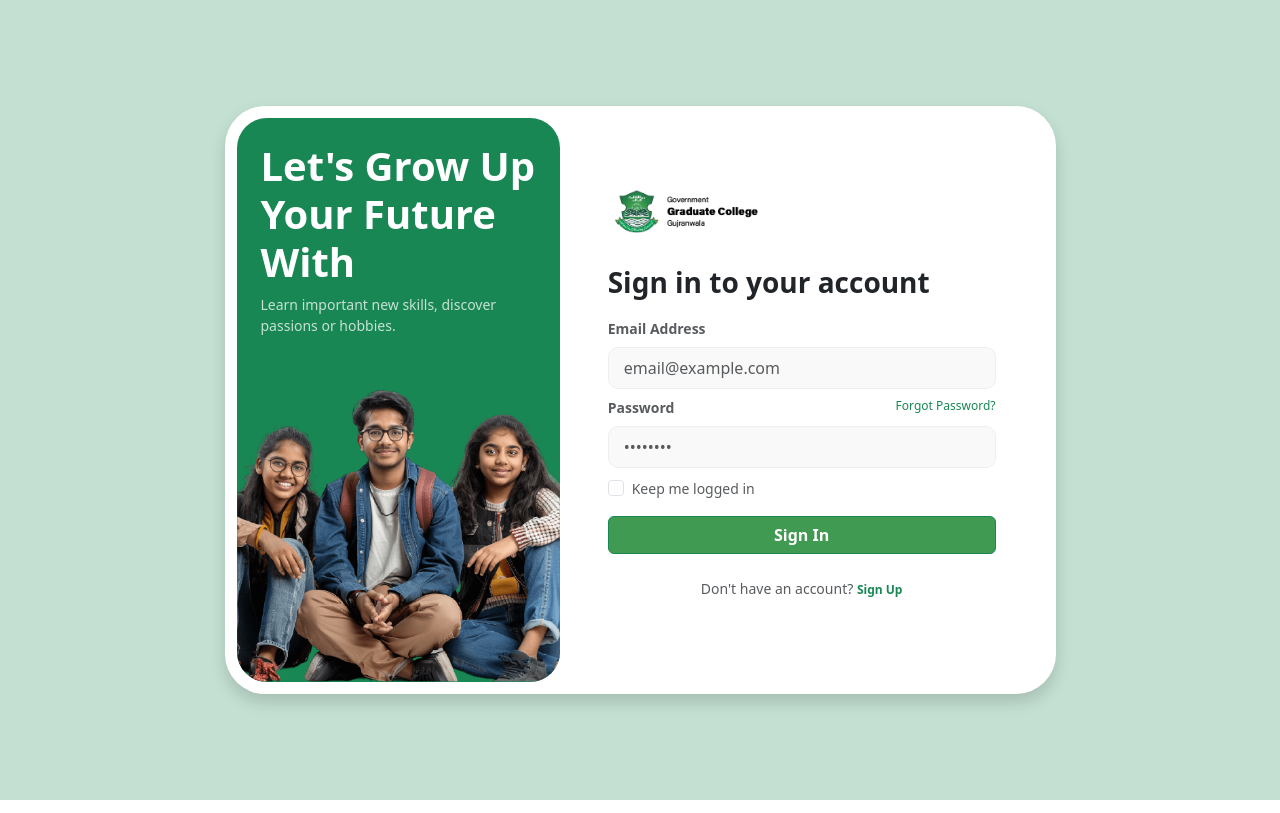
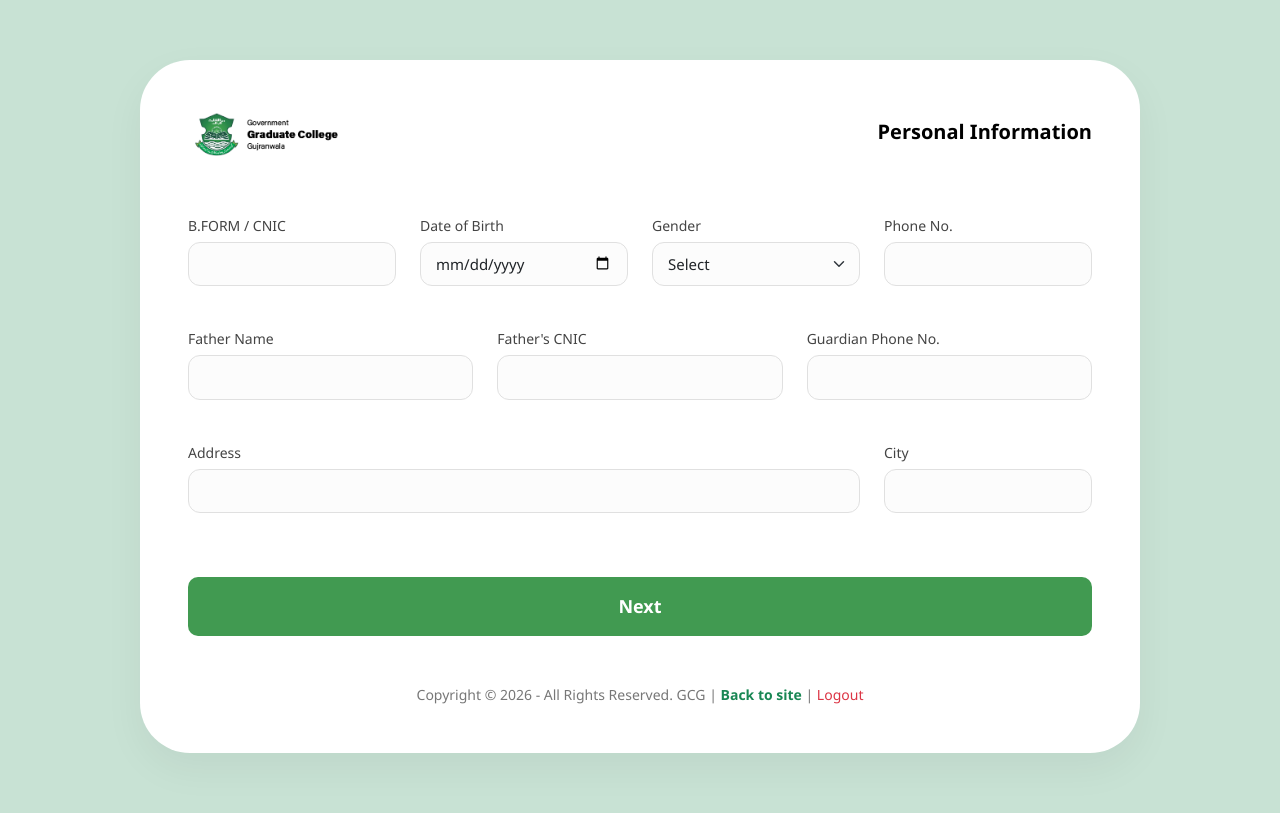
Before and after one commit to mahnooradnan491-boop/gcg, a React app in the folder frontend/: page /admission in a window 1280 px wide. Before the commit this address led to /login. Built offline with nearby package versions, Linux system fonts and the light colour scheme; sample sign-in values are in the browser's storage; the HTML template or start-up script is replaced by a standard one.

Commit message:
Authentication Done

```diff
--- a/frontend/src/components/protectedroutes.jsx
+++ b/frontend/src/components/protectedroutes.jsx
@@ -1,11 +1,11 @@
 import { Navigate } from 'react-router-dom'
 
 const ProtectedRoute = ({ children }) => {
-    const token = localStorage.getItem('token')
-    if (!token) {
+    const user = JSON.parse(localStorage.getItem("user"))
+    if (!user) {
         return <Navigate to="/login" />
     }
-    return children;
+    return children
 }
 
 export default ProtectedRoute
--- a/frontend/src/main.jsx
+++ b/frontend/src/main.jsx
@@ -45,7 +45,7 @@ createRoot(document.getElementById('root')).render(
         <Route path="/register" element={<Register />} />
 
         {/* Admin Routes */}
-        <Route path="/admin" element={<Admin />} />
+        <Route path="/admin" element={<LoginAdmin />} />
         <Route path="/admin/contact" element={<ContactQuery />} />
         <Route path="/admin/news" element={<NewsManagement />} />
         <Route path="/admin/admissionInfo" element={<AdmissionInfo />} />
@@ -53,7 +53,7 @@ createRoot(document.getElementById('root')).render(
         <Route path="/admin/event" element={<EventManagement />} />
         <Route path="/admin/timetable" element={<timetable />} />
         <Route path="/admin/event" element={<achievement />} />
-        <Route path="/admin/loginAdmin" element={<LoginAdmin />} />
+        <Route path="/admin/dashboard" element={<Admin />} />
 
 
       </Routes>
--- a/frontend/src/views/admin/NewsManagement.jsx
+++ b/frontend/src/views/admin/NewsManagement.jsx
@@ -3,17 +3,7 @@ import './Admin.css'
 function NewsManagement() {
     const [activeTab, setActiveTab] = useState('news');
 
-    const [newsData, setNewsData] = useState({
-        postedBy: '',
-        date: '',
-        category: '',
-        title: '',
-        description: ''
-    })
-    const handleChange = (e) => {
-        const { name, value } = e.target;
-        setNewsData({ ...newsData, [name]: value });
-    };
+    // use single state
 
     const handlePublish = (e) => {
         e.preventDefault();
--- a/frontend/src/views/admission.jsx
+++ b/frontend/src/views/admission.jsx
@@ -1,17 +1,32 @@
 import React, { useState } from 'react'
 import './admission.css'
 import axios from 'axios'
+import { Link, useNavigate } from 'react-router'
+import api from '../api.js'
 
 function Admission() {
+  const navigate = useNavigate()
   const [step, setStep] = useState(1)
-
-
   const [matricFile, setMatricFile] = useState(null)
   const [interFile, setInterFile] = useState(null)
+
+  // use states here
 
   const handleNext = (e) => {
     e.preventDefault()
     setStep(step + 1)
+  }
+
+  const logout = async () => {
+    try {
+      const res = await api.get('/logout')
+      if (res.data.message == 'logout') {
+        localStorage.removeItem('user')
+        navigate('/login')
+      }
+    } catch (error) {
+      alert(error.message)
+    }
   }
 
   const handleSubmit = async (e) => {
@@ -106,7 +121,7 @@ function Admission() {
           )}
         </form>
         <div className="text-center mt-5 text-muted" style={{ fontSize: '14px' }}>
-          Copyright © 2026 - All Rights Reserved. GCG | <a href="/" className="text-success text-decoration-none">Back to site</a>
+          Copyright © 2026 - All Rights Reserved. GCG | <Link to="/" className="text-success text-decoration-none">Back to site</Link> | <button className='border-0 bg-white text-danger' onClick={logout}>Logout</button>
         </div>
       </div>
     </div>
--- a/frontend/src/views/login.jsx
+++ b/frontend/src/views/login.jsx
@@ -1,6 +1,6 @@
 import { Link, useNavigate } from 'react-router-dom'
 import './login.css'
-import { useState } from 'react';
+import { useEffect, useState } from 'react';
 import axios from 'axios'
 import api from '../api';
 
@@ -9,13 +9,21 @@ function Login() {
     const [email, setEmail] = useState('')
     const [password, setPassword] = useState('')
     const [message, setMessage] = useState('')
+    const [disable, setDisable] = useState(false)
+
+    useEffect(() => {
+        if (localStorage.getItem('user')) {
+            navigate('/admission')
+        }
+    }, [])
 
     const handleSubmit = async (e) => {
         e.preventDefault()
+        setDisable(true)
         try {
             const res = await api.post('http://localhost:3000/api/login', { email, password })
             if (res.data.message == 'Login Successful') {
-                localStorage.setItem('token', res.data.token)
+                localStorage.setItem("user", JSON.stringify(res.data.info))
                 navigate('/admission')
             } else {
                 setMessage(res.data.message)
@@ -66,12 +74,13 @@ function Login() {
                                         <input className="form-check-input" type="checkbox" id="check" />
                                         <label className="form-check-label small text-muted" htmlFor="check">Keep me logged in</label>
                                     </div>
-                                    <button type="submit" className="btn btn-success w-100 fw-bold">Sign In</button>
+                                    <button type="submit" className="btn btn-success w-100 fw-bold" disabled={disable}>Sign In</button>
                                 </form>
-                                <div className="mt-4 text-center">
-                                    <p className="small text-muted">
+                                <div className="mt-4 text-center small text-muted">
+                                    <p>
                                         Don't have an account? <Link to="/register" className="forgot-link fw-bold">Sign Up</Link>
                                     </p>
+                                    Copyright © 2026 - All Rights Reserved. GCG <br /> <Link to="/" className="text-success text-decoration-none">Back to site</Link>
                                 </div>
                             </div>
                         </div>
--- a/frontend/src/views/register.jsx
+++ b/frontend/src/views/register.jsx
@@ -1,5 +1,5 @@
 import { Link, useNavigate } from 'react-router-dom'
-import { useState } from 'react'
+import { useEffect, useState } from 'react'
 import axios from 'axios'
 import api from '../api'
 
@@ -10,8 +10,17 @@ function Register() {
     const [password, setPassword] = useState('')
     const [confirmPassword, setConfirmPassword] = useState('')
     const [message, setMessage] = useState('')
+    const [disable, setDisable] = useState(false)
+
+    useEffect(() => {
+        if (localStorage.getItem('user')) {
+            navigate('/admission')
+        }
+    }, [])
+
     const handleSubmit = async (e) => {
         e.preventDefault()
+        setDisable(true);
 
         if (password !== confirmPassword) {
             setMessage("Passwords do not match!");
@@ -26,7 +35,7 @@ function Register() {
         try {
             const res = await api.post('http://localhost:3000/api/register', { fullname, email, password })
             if (res.data.message == 'User Registered Successfully') {
-                localStorage.setItem('token', res.data.token)
+                localStorage.setItem("user", JSON.stringify(res.data.info))
                 navigate('/admission')
             } else {
                 setMessage(res.data.message)
@@ -68,12 +77,13 @@ function Register() {
                                         <input type="password" className="form-control input-style" placeholder="••••••••" value={confirmPassword} onChange={(e) => setConfirmPassword(e.target.value)} required minLength="8" />
                                     </div>
                                 </div>
-                                <button type="submit" className="btn btn-success w-100 fw-bold">Sign Up</button>
+                                <button type="submit" className="btn btn-success w-100 fw-bold" disabled={disable}>Sign Up</button>
                             </form>
-                            <div className="mt-4 text-center">
-                                <p className="small text-muted">
+                            <div className="mt-4 text-center small text-muted">
+                                <p>
                                     Already have an account? <Link to="/login" className="forgot-link fw-bold">Sign In</Link>
                                 </p>
+                                Copyright © 2026 - All Rights Reserved. GCG <br /> <Link to="/" className="text-success text-decoration-none">Back to site</Link>
                             </div>
                         </div>
                     </div>
```
Also changed, not shown: 1 other file (tests, documents, lock files or other folders).
